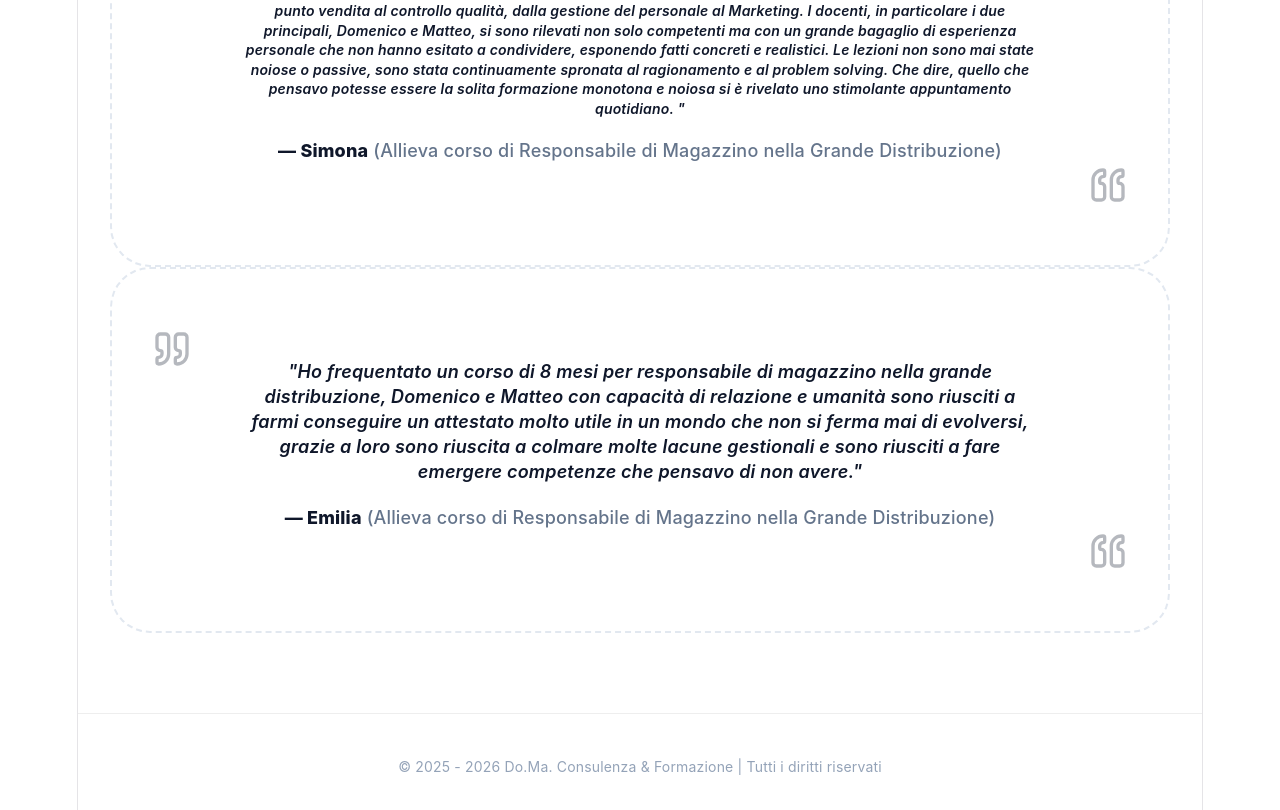
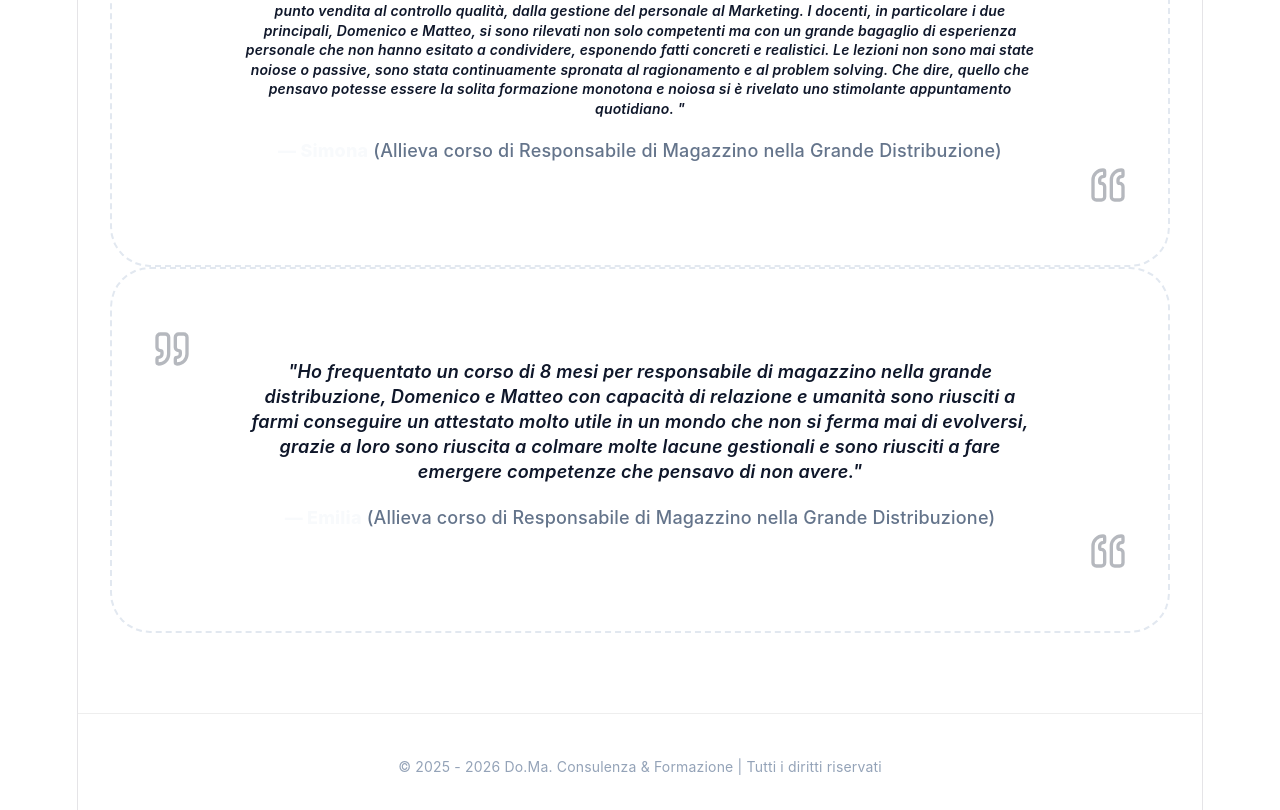
Before and after one commit to gnicoloo/web-consulting, a React (Vite) app: page /web-consulting/servizi in a window 1280 px wide. Shown: the part 1280-2090 px from the top of the page. Built offline with nearby package versions, Linux system fonts and the light colour scheme.

Commit message:
change colors

```diff
--- a/src/components/Servizi.tsx
+++ b/src/components/Servizi.tsx
@@ -74,7 +74,7 @@ export const Servizi = () =>
                     "Ho frequentato un corso per responsabili di punto vendita della Grande Distribuzione, non nego le mie perplessità iniziali, sia per il numero elevato di ore di formazione che per l'argomento. Il corso invece si è rivelato una piacevole scoperta. Ben strutturato abbraccia in modo trasversale tutto il settore della GDO: dalla gestione del punto vendita al controllo qualità, dalla gestione del personale al Marketing. I docenti, in particolare i due principali, Domenico e Matteo, si sono rilevati non solo competenti ma con un grande bagaglio di esperienza personale che non hanno esitato a condividere, esponendo fatti concreti e realistici. Le lezioni non sono mai state noiose o passive, sono stata continuamente spronata al ragionamento e al problem solving. Che dire, quello che pensavo potesse essere la solita formazione monotona e noiosa si è rivelato uno stimolante appuntamento quotidiano. "
                   </p>
 
-                  <div style={{ fontWeight: '800', color: COLORS.primary, marginBottom: '10px' }}>
+                  <div style={{ fontWeight: '800', color: COLORS.light, marginBottom: '10px' }}>
                     — Simona
                     <span style={{ color: '#64748b', fontWeight: '500', marginLeft: '5px' }}>
                       (Allieva corso di Responsabile di Magazzino nella Grande Distribuzione)
@@ -126,7 +126,7 @@ export const Servizi = () =>
                     "Ho frequentato un corso di 8 mesi per responsabile di magazzino nella grande distribuzione, Domenico e Matteo con capacità di relazione e umanità sono riusciti a farmi conseguire un attestato molto utile in un mondo che non si ferma mai di evolversi, grazie a loro sono riuscita a colmare molte lacune gestionali e sono riusciti a fare emergere competenze che pensavo di non avere."
                   </p>
 
-                  <div style={{ fontWeight: '800', color: COLORS.primary, marginBottom: '10px' }}>
+                  <div style={{ fontWeight: '800', color: COLORS.light, marginBottom: '10px' }}>
                     — Emilia
                     <span style={{ color: '#64748b', fontWeight: '500', marginLeft: '5px' }}>
                       (Allieva corso di Responsabile di Magazzino nella Grande Distribuzione)
```
